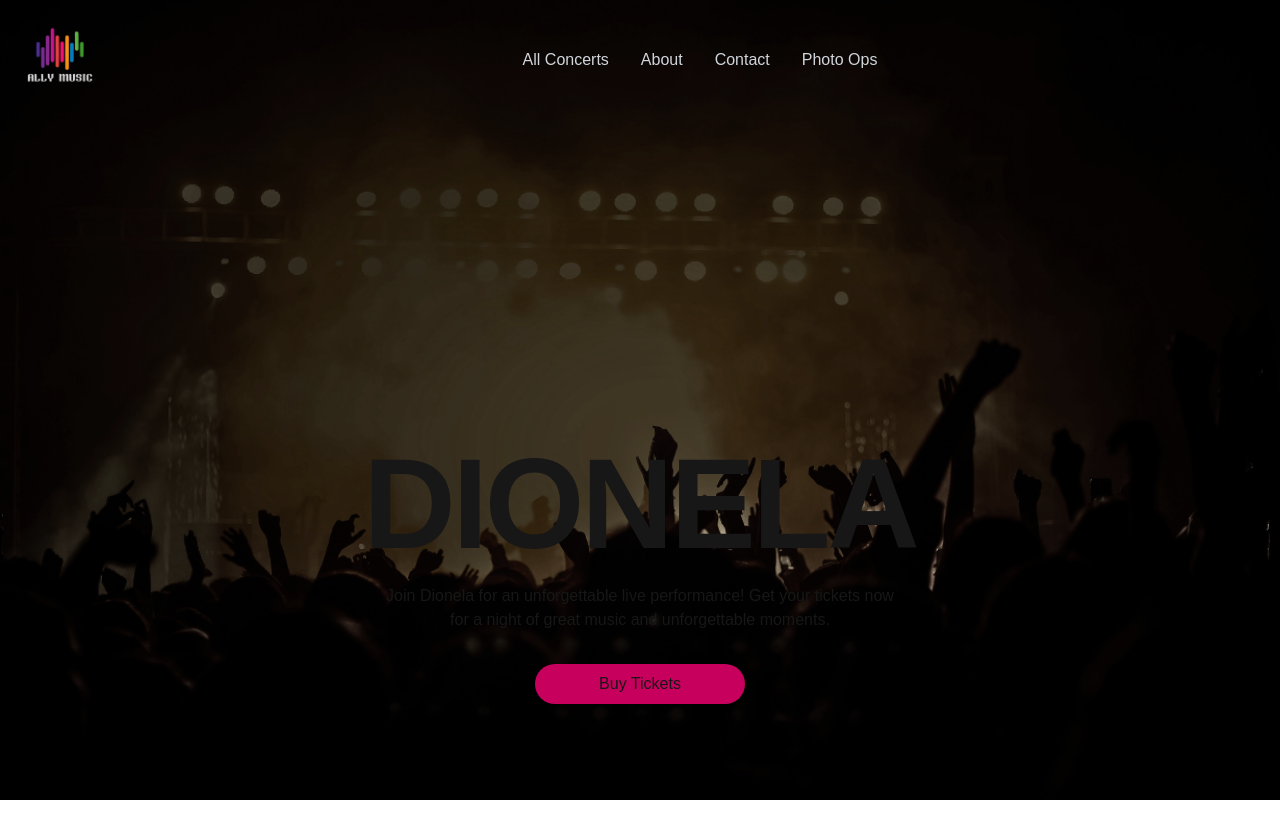
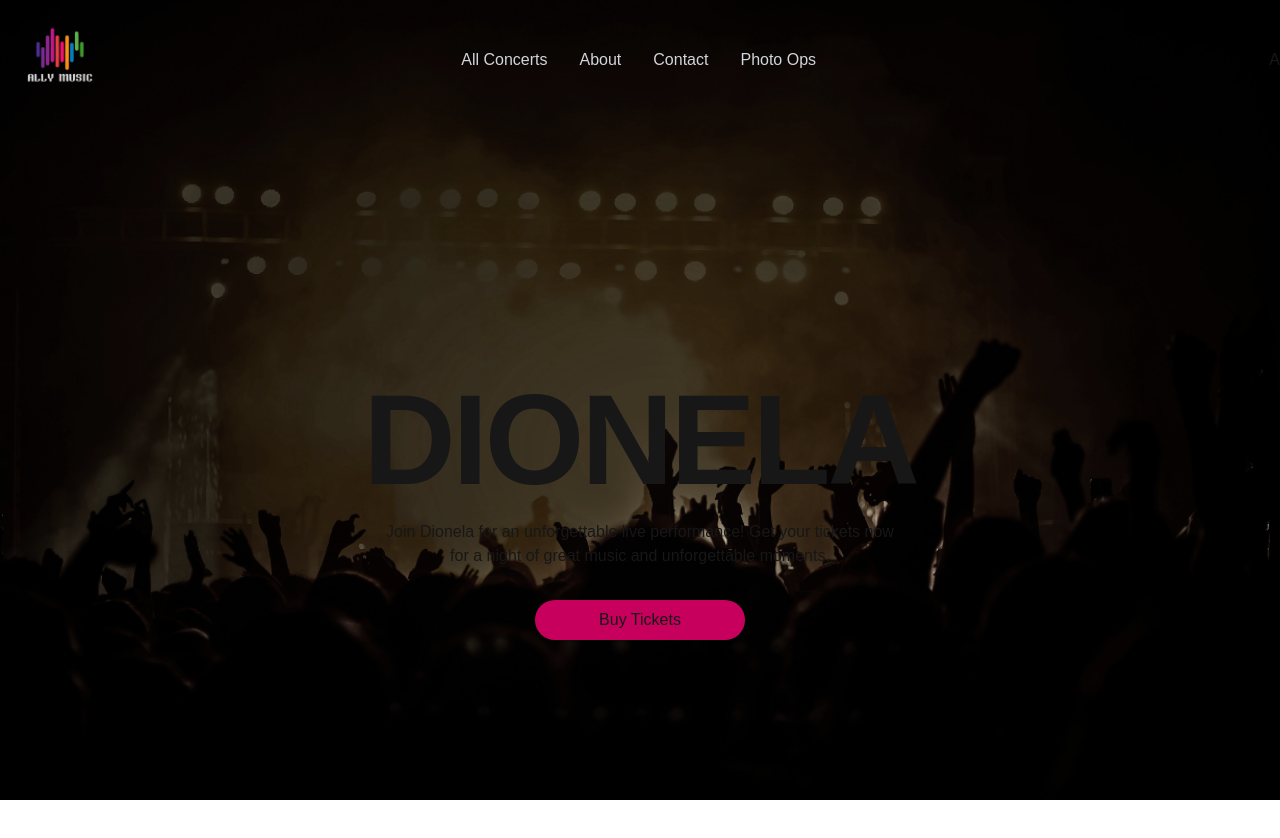
Before and after one commit to alexmortelsison/allymusic5, a Next.js app: page / in a window 1280 px wide. After the commit the page ends 800 px from the top, so only its background shows below. Built offline with nearby package versions, Linux system fonts and the light colour scheme.

Commit message:
updated navbar

```diff
--- a/app/components/Hero.tsx
+++ b/app/components/Hero.tsx
@@ -12,7 +12,7 @@ export default function Hero() {
           className="object-cover -z-50 brightness-80"
         />
       </div>
-      <div className="flex flex-col justify-center items-center mt-80">
+      <div className="flex flex-col justify-center items-center mt-64 max-w-7xl mx-auto">
         <h1 className="font-bold text-9xl tracking-tight">DIONELA</h1>
         <p className="w-[520px] text-center pt-4">
           Join Dionela for an unforgettable live performance! Get your tickets
--- a/app/components/NavLinks.tsx
+++ b/app/components/NavLinks.tsx
@@ -25,7 +25,7 @@ const navLinks = [
 export default function NavLinks() {
   const pathName = usePathname();
   return (
-    <div className="flex space-x-8">
+    <div className="flex space-x-8 pr-28">
       {navLinks.map((link) => (
         <div key={link.href}>
           <Link
--- a/app/components/Navbar.tsx
+++ b/app/components/Navbar.tsx
@@ -17,9 +17,7 @@ export default function Navbar() {
       <div>
         <NavLinks />
       </div>
-      <div>
-
-      </div>
+      <div>A</div>
     </div>
   );
 }
```
